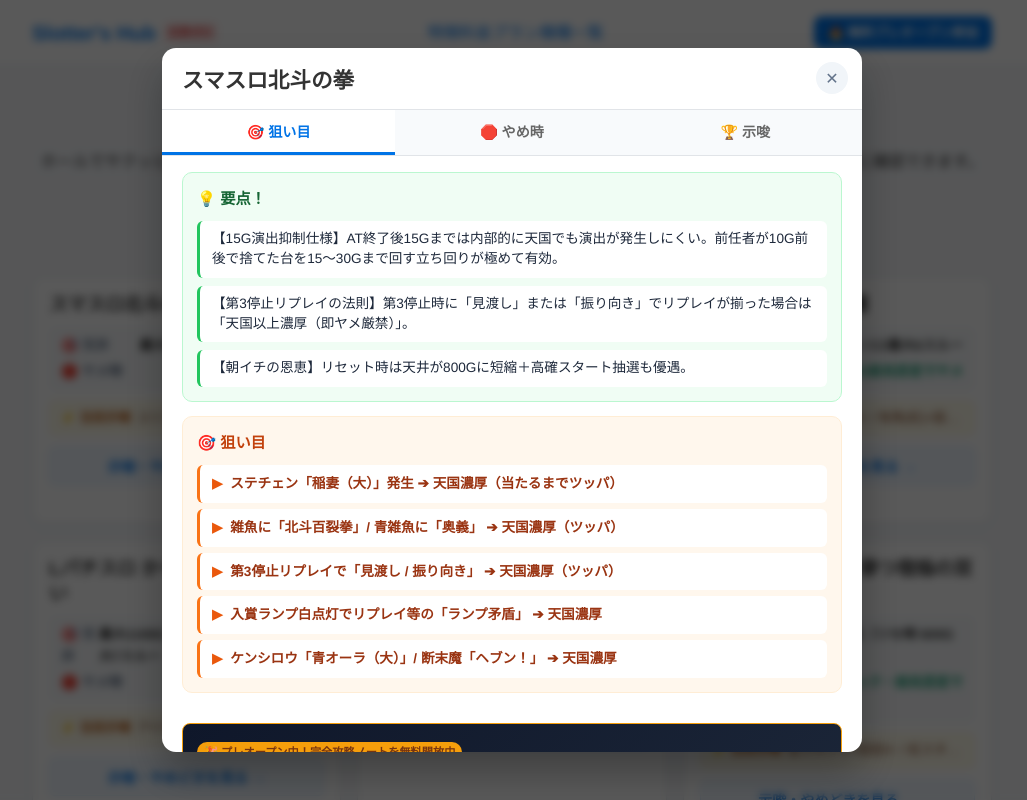
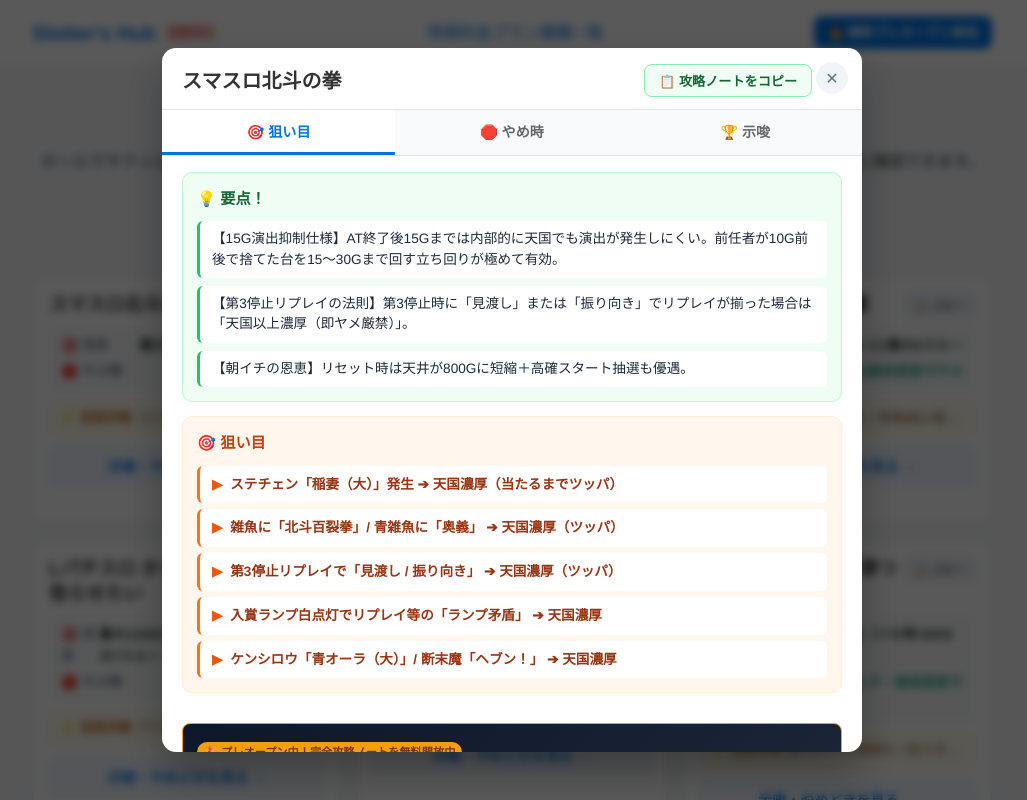
Before and after one commit to yuya7-7/slotters-hub-homepage, a React (Vite) app: page / in a window 1280 px wide. Both pictures are taken after a click on the element 314 px from the left and 2837 px from the top of the page. Shown: the part 2437-3237 px from the top of the page, without its empty margins (128-1155 px from the left). Built offline with nearby package versions, Linux system fonts and the light colour scheme.

Commit message:
Add one-tap copy note functionality to MachineModal and MachineCard

```diff
--- a/src/App.css
+++ b/src/App.css
@@ -147,12 +147,45 @@
   border-radius: 4px;
 }
 
+.machine-card-top-row {
+  display: flex;
+  justify-content: space-between;
+  align-items: flex-start;
+  gap: 8px;
+  margin-bottom: 10px;
+}
+
 .machine-card-title {
   font-size: 1.18rem;
   font-weight: 800;
   color: var(--text-main);
-  margin-bottom: 10px;
   line-height: 1.3;
+  flex: 1;
+}
+
+.btn-card-quick-copy {
+  background: #f1f5f9;
+  border: 1px solid #cbd5e1;
+  color: #475569;
+  font-size: 0.72rem;
+  font-weight: bold;
+  padding: 3px 8px;
+  border-radius: 6px;
+  cursor: pointer;
+  white-space: nowrap;
+  transition: all 0.15s ease;
+}
+
+.btn-card-quick-copy:hover {
+  background: #e2e8f0;
+  border-color: #94a3b8;
+  color: var(--primary);
+}
+
+.btn-card-quick-copy.copied {
+  background: #dcfce7;
+  border-color: #86efac;
+  color: #166534;
 }
 
 .machine-summary-box {
@@ -338,20 +371,51 @@
 }
 
 .modal-header-compact {
-  padding: 16px 20px 10px 20px;
+  padding: 16px 50px 12px 20px;
   border-bottom: 1px solid var(--border-color);
 }
 
-.badge-row {
+.modal-title-row {
   display: flex;
-  gap: 6px;
-  margin-bottom: 4px;
+  align-items: center;
+  justify-content: space-between;
+  gap: 12px;
+  flex-wrap: wrap;
 }
 
 .modal-name {
-  font-size: 1.35rem;
+  font-size: 1.25rem;
   font-weight: 800;
   color: var(--text-main);
+  margin: 0;
+}
+
+.btn-copy-note {
+  background: #f0fdf4;
+  border: 1.5px solid #86efac;
+  color: #166534;
+  font-size: 0.82rem;
+  font-weight: 800;
+  padding: 6px 14px;
+  border-radius: 8px;
+  cursor: pointer;
+  display: flex;
+  align-items: center;
+  gap: 6px;
+  transition: all 0.2s ease;
+  box-shadow: 0 1px 3px rgba(0, 0, 0, 0.05);
+}
+
+.btn-copy-note:hover {
+  background: #dcfce7;
+  border-color: #4ade80;
+  transform: translateY(-1px);
+}
+
+.btn-copy-note.copied {
+  background: #16a34a;
+  border-color: #16a34a;
+  color: white;
 }
 
 /* Modal Tabs */
--- a/src/components/MachineCard.tsx
+++ b/src/components/MachineCard.tsx
@@ -1,5 +1,6 @@
-import React from 'react'
+import React, { useState } from 'react'
 import type { Machine } from '../types'
+import { generateNoteMarkdown, copyToClipboard } from '../utils/copyNote'
 
 interface MachineCardProps {
   machine: Machine
@@ -7,9 +8,31 @@
 }
 
 export const MachineCard: React.FC<MachineCardProps> = ({ machine, onSelect }) => {
+  const [copied, setCopied] = useState(false)
+
+  const handleQuickCopy = async (e: React.MouseEvent) => {
+    e.stopPropagation() // モーダルが開かないようにバブリング停止
+    const markdown = generateNoteMarkdown(machine)
+    const success = await copyToClipboard(markdown)
+    if (success) {
+      setCopied(true)
+      setTimeout(() => setCopied(false), 2000)
+    }
+  }
+
   return (
     <div className="machine-card" onClick={() => onSelect(machine)}>
-      <h3 className="machine-card-title">{machine.name}</h3>
+      <div className="machine-card-top-row">
+        <h3 className="machine-card-title">{machine.name}</h3>
+        <button
+          type="button"
+          className={`btn-card-quick-copy ${copied ? 'copied' : ''}`}
+          onClick={handleQuickCopy}
+          title="この機種の攻略ノートをクリップボードにコピー"
+        >
+          {copied ? '✅ コピー済' : '📋 コピー'}
+        </button>
+      </div>
 
       <div className="machine-summary-box">
         <div className="summary-item">
--- a/src/components/MachineModal.tsx
+++ b/src/components/MachineModal.tsx
@@ -1,5 +1,6 @@
 import React, { useState, useEffect } from 'react'
 import type { Machine } from '../types'
+import { generateNoteMarkdown, copyToClipboard } from '../utils/copyNote'
 
 interface MachineModalProps {
   machine: Machine | null
@@ -10,13 +11,24 @@
   const [activeTab, setActiveTab] = useState<'aim' | 'yamedoki' | 'settings'>('aim')
   // Accordion state: default all closed ({})
   const [openCategories, setOpenCategories] = useState<{ [key: number]: boolean }>({})
+  const [copied, setCopied] = useState(false)
 
   // Reset category state when machine changes
   useEffect(() => {
     setOpenCategories({})
+    setCopied(false)
   }, [machine?.id])
 
   if (!machine) return null
+
+  const handleCopyNote = async () => {
+    const markdown = generateNoteMarkdown(machine)
+    const success = await copyToClipboard(markdown)
+    if (success) {
+      setCopied(true)
+      setTimeout(() => setCopied(false), 2500)
+    }
+  }
 
   const toggleCategory = (idx: number) => {
     setOpenCategories((prev) => ({
@@ -51,9 +63,19 @@
           ✕
         </button>
 
-        {/* Modal Top Header */}
+        {/* Modal Top Header with Copy Button */}
         <div className="modal-header-compact">
-          <h2 className="modal-name">{machine.name}</h2>
+          <div className="modal-title-row">
+            <h2 className="modal-name">{machine.name}</h2>
+            <button
+              type="button"
+              className={`btn-copy-note ${copied ? 'copied' : ''}`}
+              onClick={handleCopyNote}
+              title="noteやLINEに貼り付けられる攻略テキストをコピー"
+            >
+              {copied ? '✅ コピー完了！' : '📋 攻略ノートをコピー'}
+            </button>
+          </div>
         </div>
 
         {/* 3 Core Tab Navigation: 狙い目 / やめ時 / 示唆 */}
--- /dev/null
+++ b/src/utils/copyNote.ts
@@ -0,0 +1,85 @@
+import type { Machine } from '../types'
+
+/**
+ * note規程・LINE・Discordに完全準拠した攻略ノートテキストを動的生成
+ */
+export const generateNoteMarkdown = (machine: Machine): string => {
+  const videoSummaries = machine.aimPoints.videoSummary.map((item) => `・${item}`).join('\n')
+  const triggers = machine.aimPoints.triggerSignals.map((sig) => `▶ ${sig}`).join('\n')
+
+  let signalsText = ''
+  machine.settingSignals.forEach((cat) => {
+    signalsText += `\n【${cat.categoryName}】\n`
+    cat.items.forEach((item) => {
+      const charPart = item.character ? `${item.character}: ` : ''
+      const actionPart = item.action ? ` (${item.action})` : ''
+      signalsText += `・${charPart}「${item.content}」 ➔ ${item.badge}${actionPart}\n`
+    })
+  })
+
+  return `# 【攻略ノート】${machine.name}
+
+🎰 **【スロッター共闘ラウンジ『Slotter's Hub』公式Discord】**
+全国のスロッターが集まるコミュニティ！現場での立ち回り相談・最新の仮説検証・ノリ打ち募集などを無料開放中🔥
+👉 https://discord.gg/ky6Capbbdn
+
+---
+
+## 🎯 1. 狙い目 ＆ 要点
+
+【💡 要点！】
+${videoSummaries}
+
+【⚡ 狙い目トリガー】
+${triggers}
+
+---
+
+## 🛑 2. やめ時ルール
+
+🟢【ヤメてOK】
+${machine.yameRules.stopOk}
+
+🔴【ヤメ厳禁】
+${machine.yameRules.stopNg}
+
+${machine.yameRules.tip ? `💡【プロの現場メモ】\n${machine.yameRules.tip}\n` : ''}
+---
+
+## 🏆 3. 設定示唆・注目演出
+${signalsText.trim()}
+
+---
+
+👑 **【公式リンク一覧】**
+🌐 公式ホームページ（25機種攻略早見表）: https://yuya7-7.github.io/slotters-hub-homepage/
+💬 公式Discordサーバー（プレオープン無料開放中）: https://discord.gg/ky6Capbbdn
+`
+}
+
+/**
+ * クリップボードへの安全なテキストコピー（モバイル・PC対応）
+ */
+export const copyToClipboard = async (text: string): Promise<boolean> => {
+  try {
+    if (navigator.clipboard && window.isSecureContext) {
+      await navigator.clipboard.writeText(text)
+      return true
+    } else {
+      const textArea = document.createElement('textarea')
+      textArea.value = text
+      textArea.style.position = 'fixed'
+      textArea.style.left = '-999999px'
+      textArea.style.top = '-999999px'
+      document.body.appendChild(textArea)
+      textArea.focus()
+      textArea.select()
+      const successful = document.execCommand('copy')
+      document.body.removeChild(textArea)
+      return successful
+    }
+  } catch (err) {
+    console.error('Failed to copy: ', err)
+    return false
+  }
+}
```
